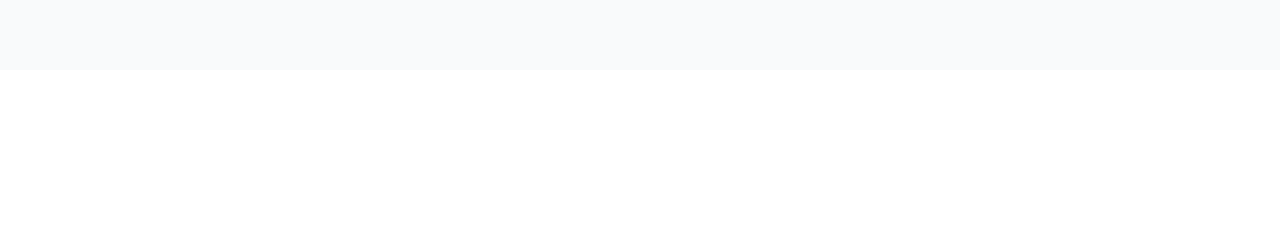
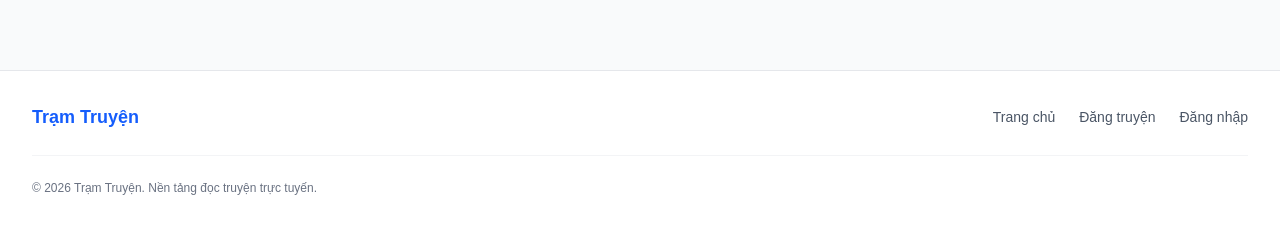
Before and after one commit to kieuanhdev/tramtruyenweb, a Next.js app: page / in a window 1280 px wide. Shown: the part 794-1019 px from the top of the page. Before the commit the page ends 864 px from the top, so only its background shows below. Built offline with nearby package versions, Linux system fonts and the light colour scheme; no server answers.

Commit message:
feat: add Footer component and integrate it into layout

```diff
--- a/src/app/layout.tsx
+++ b/src/app/layout.tsx
@@ -2,6 +2,7 @@
 import { Geist, Geist_Mono } from "next/font/google";
 import "./globals.css";
 import { Navbar } from "@/components/Navbar";
+import { Footer } from "@/components/Footer";
 
 const geistSans = Geist({
   variable: "--font-geist-sans",
@@ -26,10 +27,11 @@
   return (
     <html lang="vi">
       <body
-        className={`${geistSans.variable} ${geistMono.variable} antialiased`}
+        className={`${geistSans.variable} ${geistMono.variable} antialiased flex flex-col min-h-screen`}
       >
         <Navbar />
-        {children}
+        <main className="flex-1">{children}</main>
+        <Footer />
       </body>
     </html>
   );
--- /dev/null
+++ b/src/components/Footer.tsx
@@ -0,0 +1,45 @@
+import Link from "next/link";
+
+export function Footer() {
+  const year = new Date().getFullYear();
+
+  return (
+    <footer className="bg-white border-t border-gray-200 mt-auto">
+      <div className="max-w-7xl mx-auto px-4 sm:px-6 lg:px-8 py-8">
+        <div className="flex flex-col sm:flex-row items-center justify-between gap-4">
+          <Link
+            href="/"
+            className="text-lg font-bold text-blue-600 hover:text-blue-700 transition-colors"
+          >
+            Trạm Truyện
+          </Link>
+          <nav className="flex items-center gap-6 text-sm text-gray-600">
+            <Link
+              href="/"
+              className="hover:text-blue-600 transition-colors"
+            >
+              Trang chủ
+            </Link>
+            <Link
+              href="/novels/create"
+              className="hover:text-blue-600 transition-colors"
+            >
+              Đăng truyện
+            </Link>
+            <Link
+              href="/login"
+              className="hover:text-blue-600 transition-colors"
+            >
+              Đăng nhập
+            </Link>
+          </nav>
+        </div>
+        <div className="mt-6 pt-6 border-t border-gray-100 text-center sm:text-left">
+          <p className="text-xs text-gray-500">
+            © {year} Trạm Truyện. Nền tảng đọc truyện trực tuyến.
+          </p>
+        </div>
+      </div>
+    </footer>
+  );
+}
```
